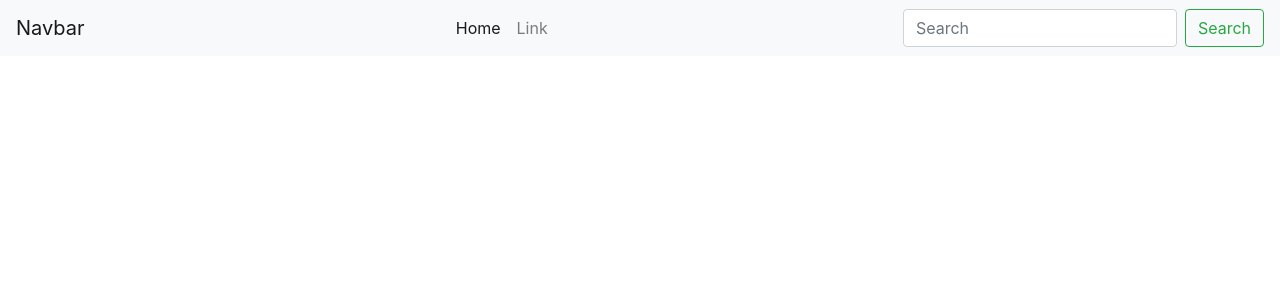
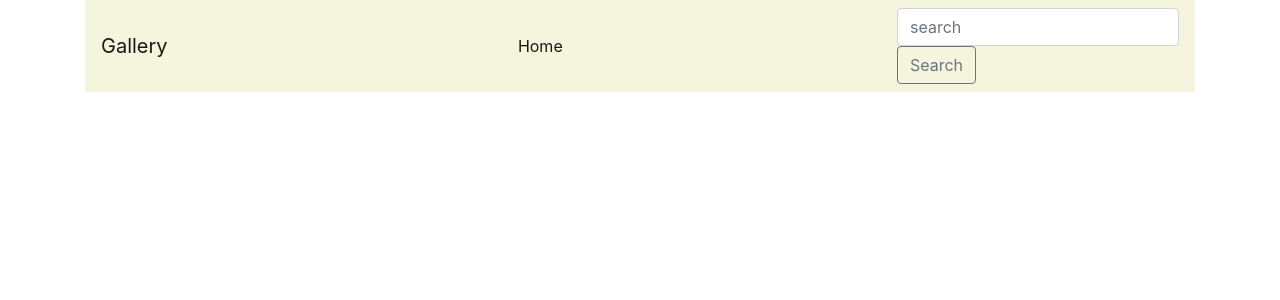
Before and after one commit to sngina/personal-gallery, a Django app: page / in a window 1280 px wide. Shown: the top 300 px of the page. Run offline with Django 3.2, Linux system fonts and the light colour scheme; data that the repository does not hold is empty; some libraries are stand-ins or nearby versions.

Commit message:
styled the navbar

```diff
--- a/gallery/templates/base.html
+++ b/gallery/templates/base.html
@@ -19,6 +19,7 @@
 
     {%include 'navbar.html'%}
 
+    <div  class="container text-center">
 
     {% block content %} {%endblock%}
 
@@ -28,7 +29,7 @@
     <script src="https://cdnjs.cloudflare.com/ajax/libs/popper.js/1.12.9/umd/popper.min.js" integrity="sha384-ApNbgh9B+Y1QKtv3Rn7W3mgPxhU9K/ScQsAP7hUibX39j7fakFPskvXusvfa0b4Q" crossorigin="anonymous"></script>
     <script src="https://maxcdn.bootstrapcdn.com/bootstrap/4.0.0/js/bootstrap.min.js" integrity="sha384-JZR6Spejh4U02d8jOt6vLEHfe/JQGiRRSQQxSfFWpi1MquVdAyjUar5+76PVCmYl" crossorigin="anonymous"></script>
     <script src="{%static 'image.js'%}"></script>
-
+</div>
 </body>
 
 </html>
--- a/gallery/templates/navbar.html
+++ b/gallery/templates/navbar.html
@@ -1,5 +1,6 @@
-<nav class="navbar navbar-expand-lg navbar-light bg-light">
-    <a class="navbar-brand" href="#">Navbar</a>
+ <div class="container">
+     <nav class="navbar navbar-expand-lg navbar-light stellanav mb-5">
+         <a class="navbar-brand" href="/">Gallery</a>
          <button class="navbar-toggler" type="button" data-toggle="collapse" data-target="#navbarSupportedContent"
              aria-controls="navbarSupportedContent" aria-expanded="false" aria-label="Toggle navigation">
              <span class="navbar-toggler-icon"></span>
@@ -8,21 +9,18 @@
          <div class="collapse navbar-collapse" id="navbarSupportedContent">
              <ul class="navbar-nav mx-auto">
                  <li class="nav-item active">
-                <a class="nav-link" href="#">Home <span class="sr-only">(current)</span></a>
-            </li>
-            <li class="nav-item">
-                <a class="nav-link" href="#">Link</a>
+                     <a class="nav-link" href="/">Home <span class="sr-only">(current)</span></a>
                  </li>
 
 
+             </ul>
+             <form class="navbar-form" role="search" action="{% url 'searchr' %}">
 
-        </ul>
-        <form class="form-inline my-2 my-lg-0">
-            <form class="navbar-form" role="search" action="{% url 'search_results' %}">
+                 <input class="form-control mr-sm-2" type="text" placeholder="search" aria-label="search" name="category">
 
-                <input class="form-control mr-sm-2" type="search" placeholder="Search" aria-label="Search">
-
-                <button class="btn btn-outline-success my-2 my-sm-0" type="submit">Search</button>
+                 <button class="btn btn-outline-secondary my-2 my-sm-0" type="submit">Search</button>
              </form>
          </div>
+ </div>
+
  </nav>
--- a/gallery/url.py
+++ b/gallery/url.py
@@ -5,7 +5,7 @@ from django.conf.urls.static import static
  # a list of url instances
 urlpatterns = [
     url('^$' , views.get_image,name='home'),
-    url(r'^search/', views.search_results, name='search_results'),
+    url(r'^search/', views.search, name='searchr'),
 
 ]
 if settings.DEBUG:
--- a/gallery/views.py
+++ b/gallery/views.py
@@ -7,17 +7,18 @@ from . models import Image
 # function that will be responsible for returning  images
 def get_image(request):
     all_images = Image.objects.all()
+    print(request)
     return render(request , 'photo/index.html' , {"all_images": all_images})
 
 #function for searching images
-def search_results(request):
-    if 'search' in request.GET and request.GET["search"]:
-        search_term = request.GET.get("search")
+def search(request):
+    if 'category' in request.GET and request.GET["category"]:
+        search_term = request.GET.get("category")
         searched_images = Image.search_image(search_term)
         message = f"{search_term}"
 
-        return render(request, 'navbar.html',{"message":message,"searched_images": searched_images})
+        return render(request, 'photo/search.html',{"message":message,"searched_images": searched_images})
 
     else:
         message = "You haven't searched for any term"
-        return render()
+        return render(request, 'photo/search.html')
--- a/static/css/style.css
+++ b/static/css/style.css
@@ -70,3 +70,6 @@
         transform: scale(1)
     }
 }
+.stellanav{
+    background-color:rgba(245, 245, 220, 0.952);
+}
```
Also changed, not shown: gallery/templates/photo/search.html (+8 -0 lines), stella_images/settings.py (+6 -6 lines), media/image/il_1140xN.1400874688_39pd.jpg (added). Lines whose indentation alone changed are shown as unchanged.
